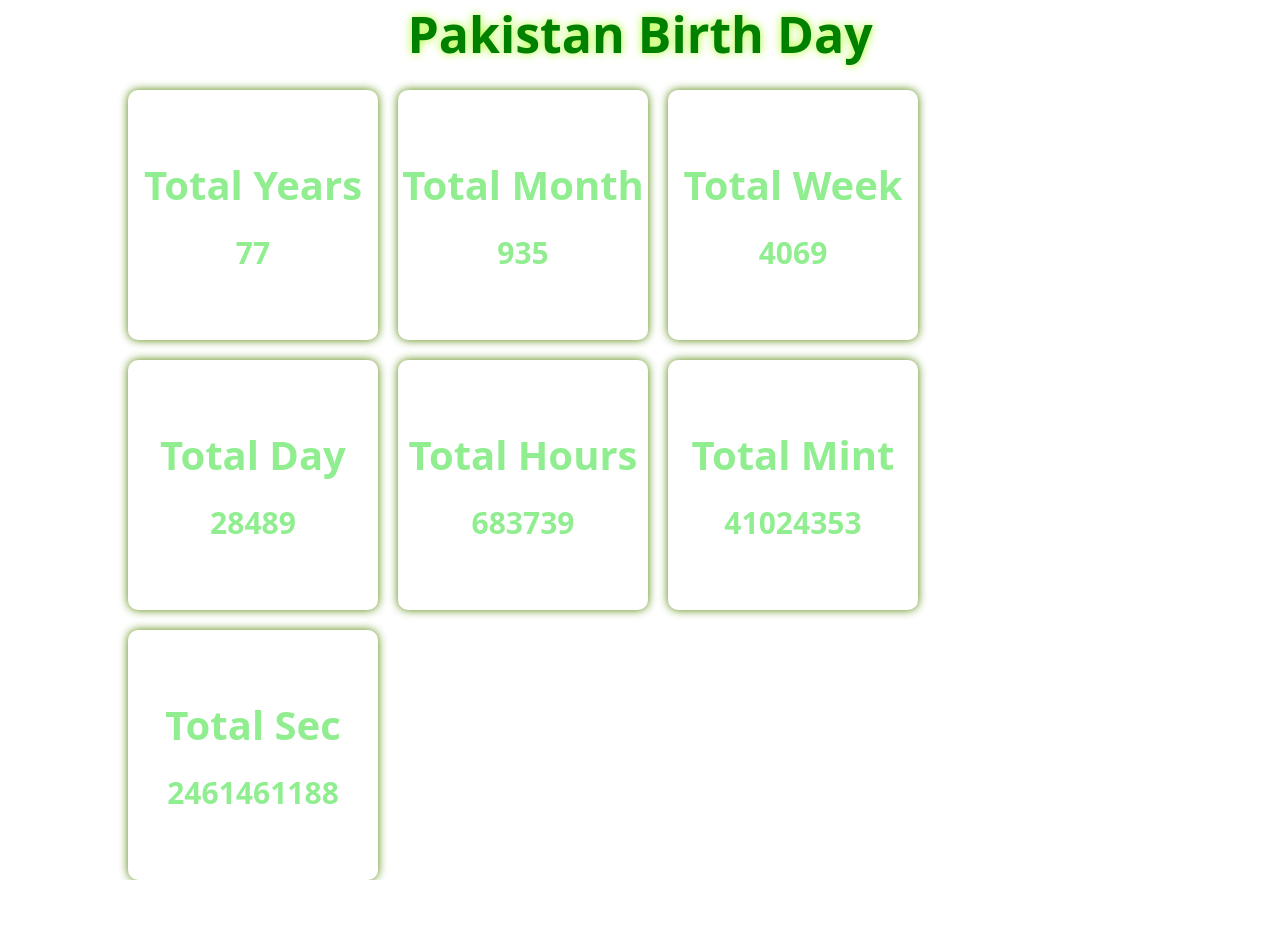
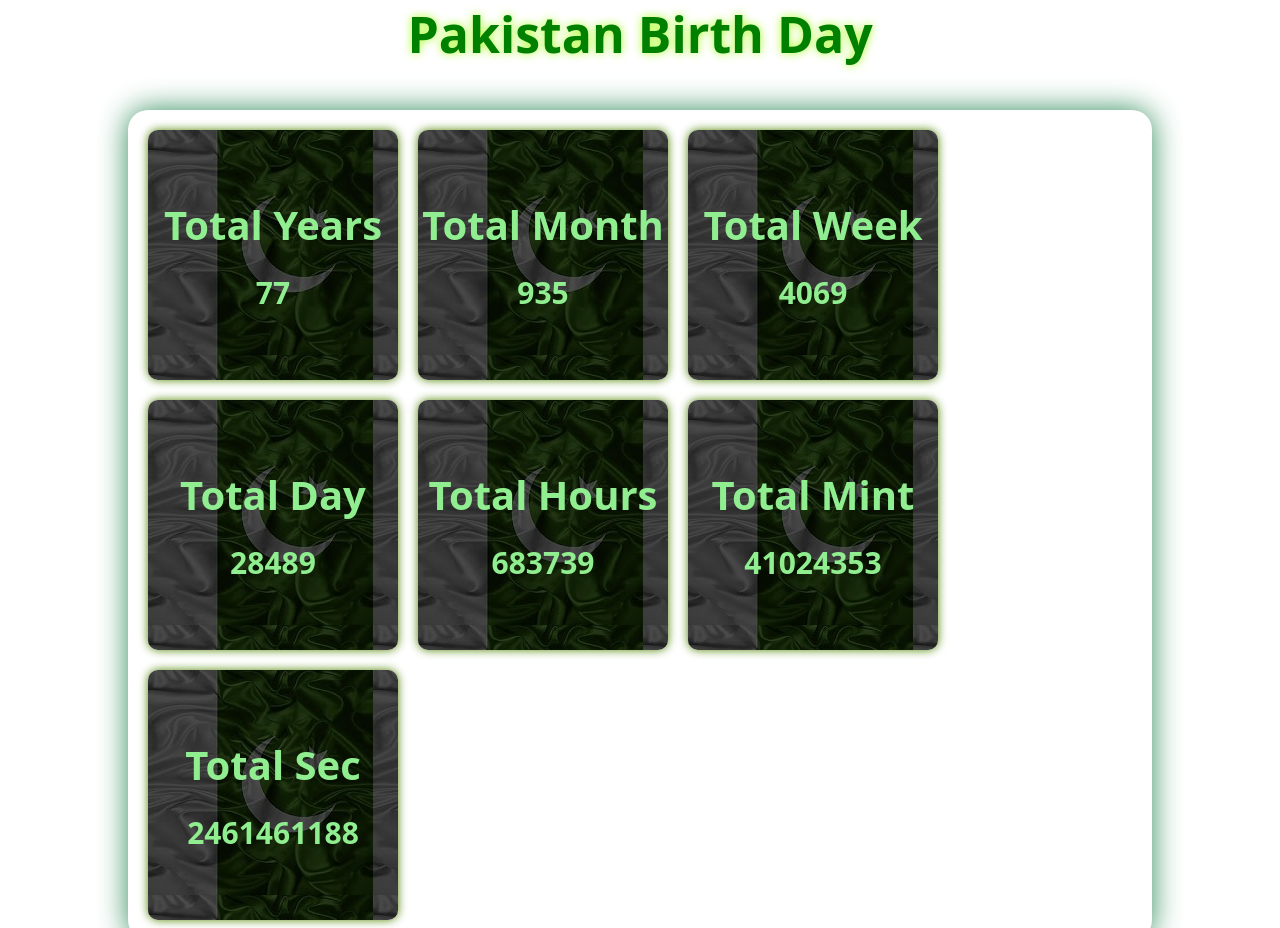
Before and after one commit to UMER-FAROOQ-attari/PakistanAtBirthday, a website: page index.html in a window 1280 px wide. Shown: the top 928 px of the page. Before the commit the page ends 880 px from the top, so only its background shows below. Drawn offline with Linux system fonts and the light colour scheme.

Commit message:
complete

```diff
--- a/style.css
+++ b/style.css
@@ -5,6 +5,7 @@
   font-family: system-ui, -apple-system, BlinkMacSystemFont, "Segoe UI", Roboto,
     Oxygen, Ubuntu, Cantarell, "Open Sans", "Helvetica Neue", sans-serif;
 }
+
 body {
   width: 100%;
   min-height: 100vh;
@@ -12,13 +13,19 @@
   justify-content: center;
   flex-direction: column;
 }
+
 .pkbirth {
   width: 80%;
   display: flex;
   flex-wrap: wrap;
   gap: 20px;
   height: 100%;
+  box-shadow: 0 0 30px seagreen;
+  padding: 20px;
+  border-radius: 20px;
+  margin: 20px;
 }
+
 .pkbirth div {
   width: 250px;
   height: 250px;
@@ -26,26 +33,47 @@
   flex-direction: column;
   border: none;
   gap: 20px;
+  background-image: url('./download.jpg');
   color: lightgreen;
   border-radius: 10px;
   justify-content: center;
   align-items: center;
   box-shadow: 0 0 10px rgb(81, 133, 3);
+  position: relative;
 }
+
+.pkbirth div::before {
+  content: '';
+  position: absolute;
+  top: 0;
+  left: 0;
+  right: 0;
+  bottom: 0;
+  background: rgba(0, 0, 0, 0.672);
+  border-radius: 10px;
+  z-index: 1;
+}
+
 h3 {
   font-size: 30px;
   text-transform: capitalize;
+  z-index: 2;
 }
+
 h1 {
   font-size: 50px;
   color: green;
   text-transform: capitalize;
   text-shadow: 0 0 10px greenyellow;
+  z-index: 2;
 }
+
 h2 {
   font-size: 40px;
   text-transform: capitalize;
+  z-index: 2;
 }
+
 .pkbirth div:hover {
   width: 260px;
   height: 260px;
```
